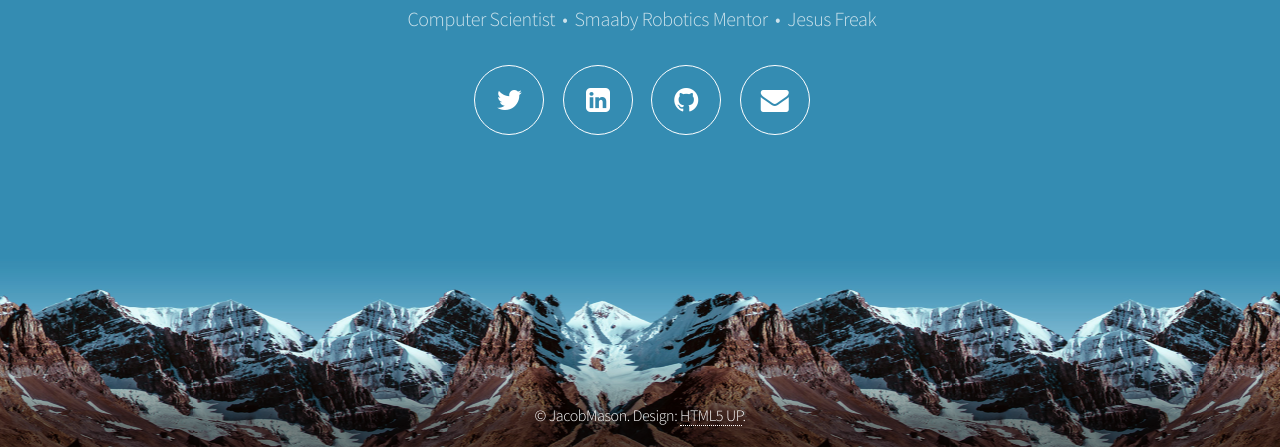
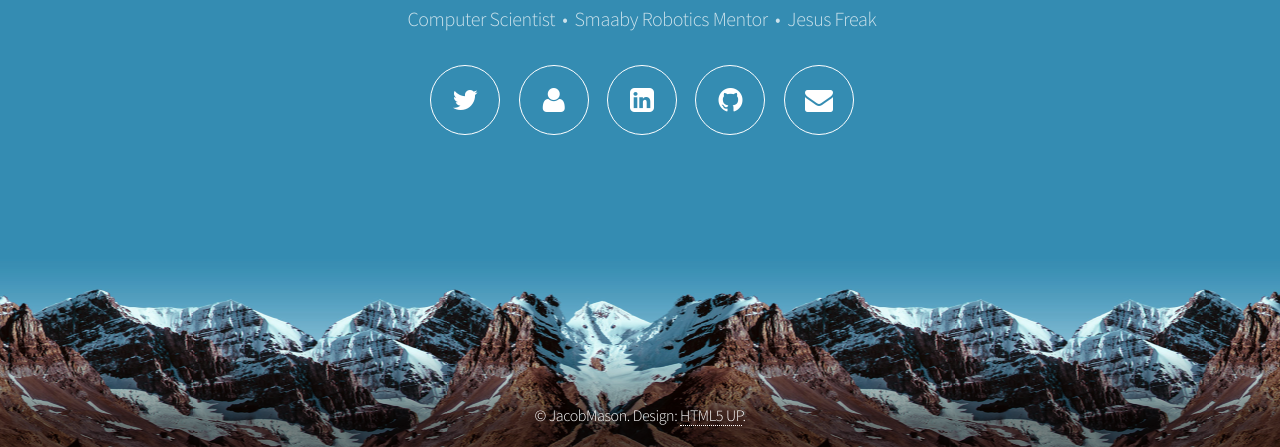
Before and after one commit to JacobAMason/website, a plain HTML site: page index.html in a window 1280 px wide. Shown: the part 353-800 px from the top of the page. Drawn offline with Linux system fonts and the light colour scheme.

Commit message:
Added MySpace, updated email, changed Favicon

```diff
--- a/index.html
+++ b/index.html
@@ -36,9 +36,10 @@
                         <nav>
                             <ul>
                                 <li><a href="https://twitter.com/TechnoWarriors" class="icon my-fa-twitter"><span class="label">Twitter</span></a></li>
+                                <li><a href="https://myspace.com/JacobAMason" class="icon fa-user"><span class="label">MySpace</span></a></li>
                                 <li><a href="https://www.linkedin.com/pub/jacob-mason/b7/68/29b" class="icon my-fa-linkedin-square"><span class="label">LinkedIn</span></a></li>
                                 <li><a href="http://www.github.com/JacobAMason" class="icon fa-github"><span class="label">Github</span></a></li>
-                                <li><a href="mailto:accidentallysystem32@gmail.com" class="icon fa-envelope"><span class="label">Email</span></a></li>
+                                <li><a href="mailto:jacob@jacobmason.com" class="icon fa-envelope"><span class="label">Email</span></a></li>
                             </ul>
                         </nav>
                     </header>
```
Also changed, not shown: favicon.ico.
